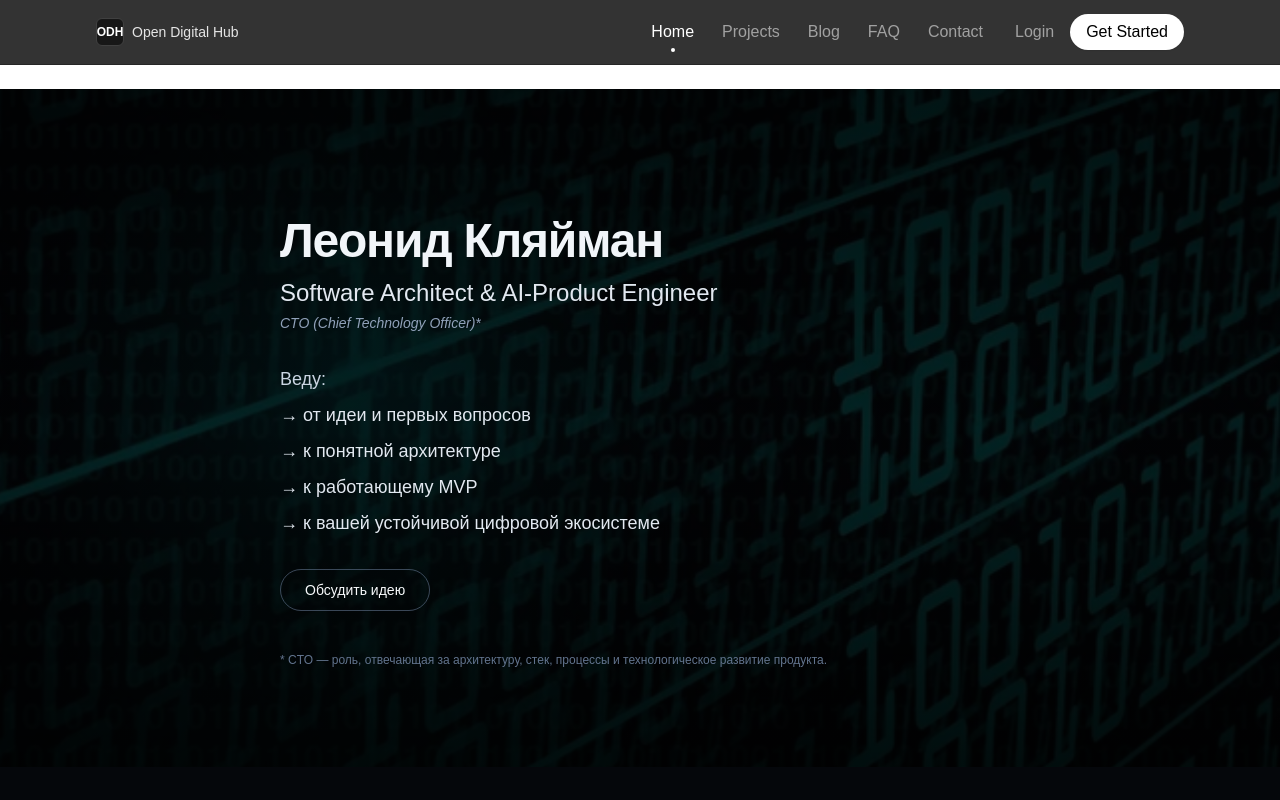
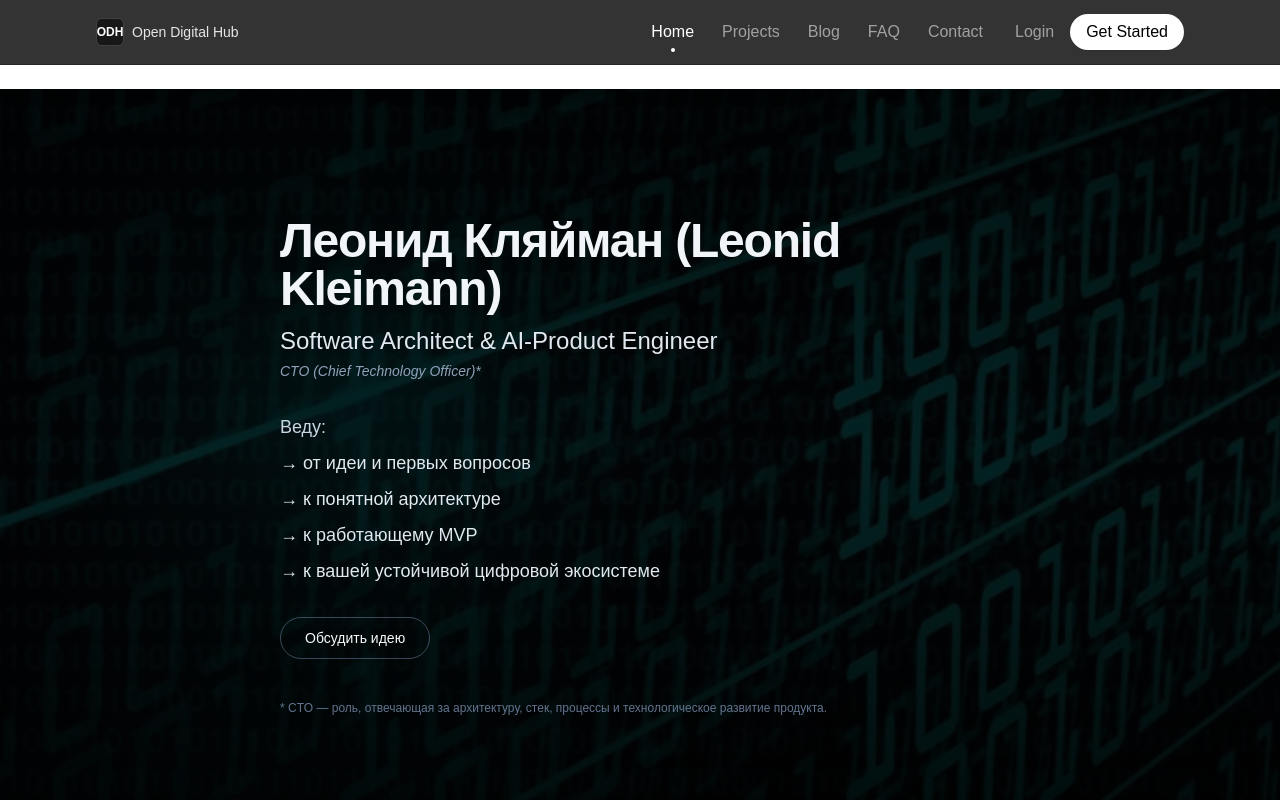
Before and after one commit to klb1963/digital-hub-web, a Next.js app: page / in a window 1280 px wide. Shown: the top 800 px of the page. Built offline with nearby package versions, Linux system fonts and the light colour scheme.

Commit message:
Update HeroSection: add Leonid Kleimann name

```diff
--- a/src/sections/home/HeroSection.tsx
+++ b/src/sections/home/HeroSection.tsx
@@ -69,6 +69,7 @@ export function HeroSection() {
             className="text-4xl font-semibold tracking-tight md:text-5xl"
           >
             Леонид Кляйман
+            (Leonid Kleimann)
           </motion.h1>
 
           {/* Роль */}
```
